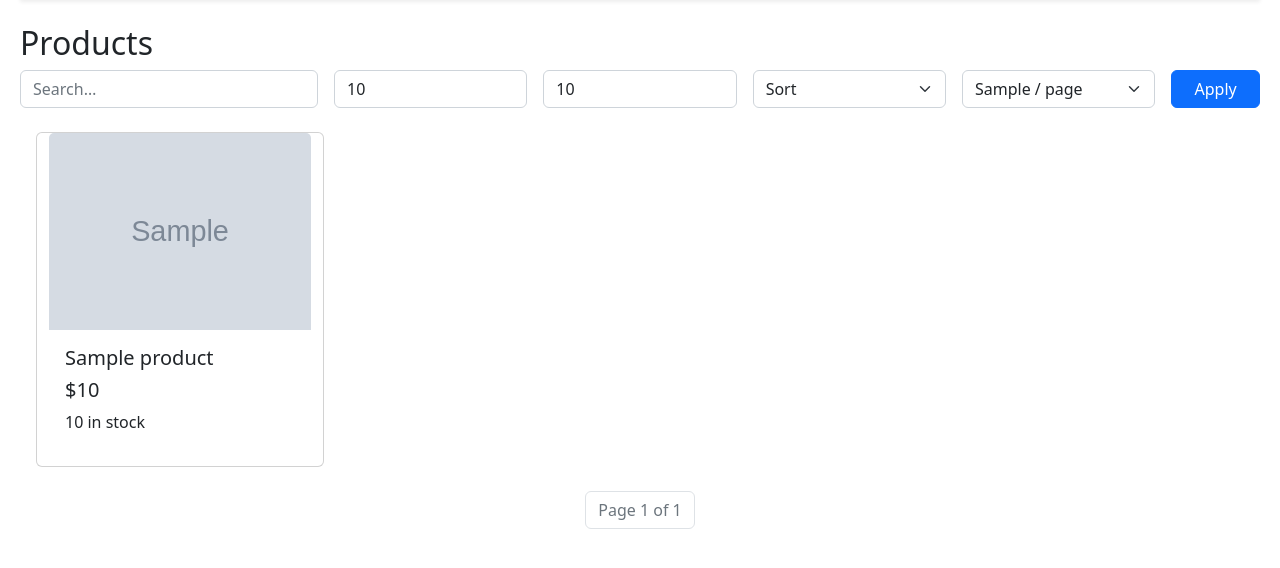
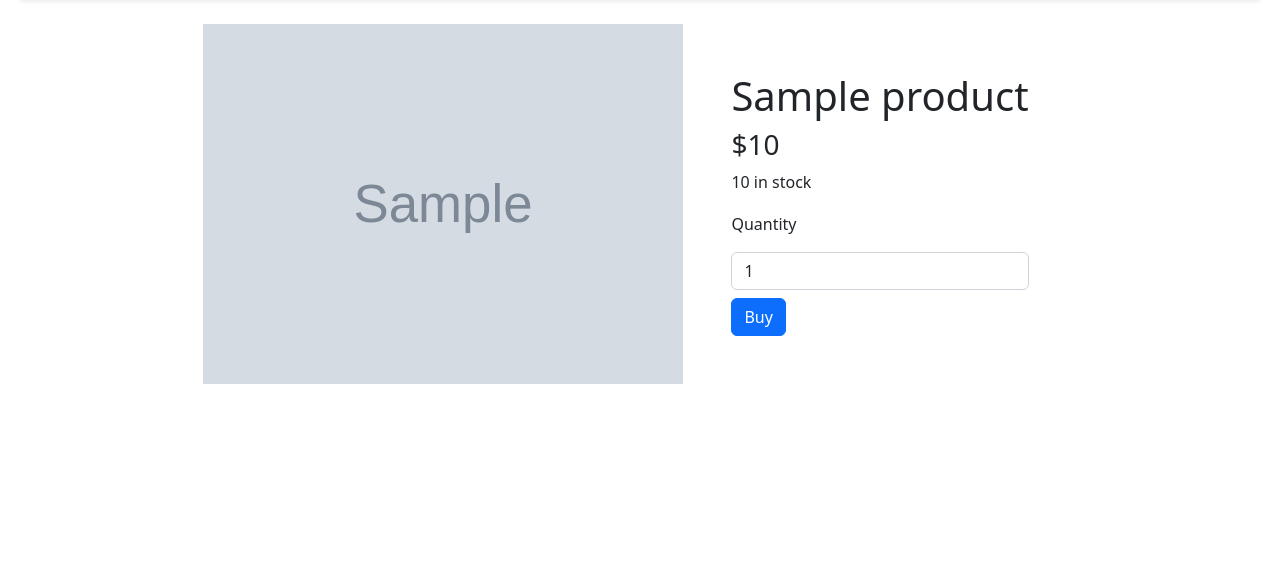
Before and after one commit to conorll/grocery_store, a Django app: template grocery_store_app/templates/grocery_store_app/product.html in a window 1280 px wide. Shown: the part 77-645 px from the top of the page. Run offline with Django 3.2, Linux system fonts and the light colour scheme; the template is opened without the code that fills it: most values are stand-ins (such as "Sample title", 1, 10 or a date in 2020); grey boxes marked "Sample" are stand-in pictures.

Commit message:
revert individual product page back to original + add install requests package to azure pipeline

```diff
--- a/azure-pipelines.yml
+++ b/azure-pipelines.yml
@@ -18,7 +18,8 @@ steps:
       source venv/bin/activate
       python -m pip install --upgrade pip
       pip install django
-    displayName: "Install Django"
+      pip install requests
+    displayName: "Install Packages"
 
   - script: |
       source venv/bin/activate
--- a/grocery_store_app/templates/grocery_store_app/product.html
+++ b/grocery_store_app/templates/grocery_store_app/product.html
@@ -1,80 +1,18 @@
 {% extends "grocery_store_app/layout.html" %}
 
 {% block body %}
-<h2>Products</h2>
-
-<!-- Filter form -->
-<form method="get" class="row g-3 mb-4">
-  <div class="col-md-3">
-    <input type="text" name="q" class="form-control" placeholder="Search…" value="{{ query }}">
+<div class="d-flex justify-content-center">
+  <img src="{{ product.image_url }}" alt="{{ product.title }}" style="width: 30rem;">
+  <div class="d-flex flex-column g-5 p-5">
+    <h1>{{ product.name }}</h1>
+    <h3>${{ product.price }}</h1>
+      <p>{{ product.quantity }} in stock</h1>
+      <form class="mt-auto" action="{% url 'index' %}" method="GET">
+        <label class="form-label" for="quantity">Quantity</label>
+        <input class="form-control my-2" type="number" id="quantity" name="quantity" min="1"
+          max="{{ product.quantity }}" value="1"">
+      <button type=" submit" class="btn btn-primary">Buy</button>
+      </form>
   </div>
-  <div class="col-md-2">
-    <input type="text" name="min_price" class="form-control" placeholder="Min price" value="{{ min_price }}">
-  </div>
-  <div class="col-md-2">
-    <input type="text" name="max_price" class="form-control" placeholder="Max price" value="{{ max_price }}">
-  </div>
-  <div class="col-md-2">
-    <select name="sort" class="form-select">
-      <option value="">Sort</option>
-      <option value="price_asc"  {% if sort == "price_asc" %}selected{% endif %}>Price ↑</option>
-      <option value="price_desc" {% if sort == "price_desc" %}selected{% endif %}>Price ↓</option>
-      <option value="name_asc"   {% if sort == "name_asc" %}selected{% endif %}>Name A–Z</option>
-      <option value="name_desc"  {% if sort == "name_desc" %}selected{% endif %}>Name Z–A</option>
-      <option value="newest"     {% if sort == "newest" %}selected{% endif %}>Newest</option>
-      <option value="oldest"     {% if sort == "oldest" %}selected{% endif %}>Oldest</option>
-    </select>
-  </div>
-  <div class="col-md-2">
-    <select name="per_page" class="form-select">
-      {% for n in per_page_options %}
-        <option value="{{ n }}" {% if per_page|stringformat:"s" == n|stringformat:"s" %}selected{% endif %}>
-          {{ n }} / page
-        </option>
-      {% endfor %}
-    </select>
-  </div>
-  <div class="col-md-1">
-    <button type="submit" class="btn btn-primary w-100">Apply</button>
-  </div>
-</form>
-
-<!-- Product cards -->
-<div class="row mx-3 gap-3">
-  {% for product in products %}
-  <div class="card" style="width: 18rem;">
-    <a class="text-decoration-none text-dark" href="{% url 'product' product.id %}">
-      <img class="card-img-top" src="{{ product.image_url }}" alt="{{ product.name }}">
-      <div class="card-body">
-        <h5 class="card-title">{{ product.name }}</h5>
-        <h5 class="card-title">${{ product.price }}</h5>
-        <p>{{ product.quantity }} in stock</p>
-      </div>
-    </a>
-  </div>
-  {% empty %}
-    <p>No products match your filters.</p>
-  {% endfor %}
 </div>
-
-<!-- Pagination -->
-<nav class="mt-4">
-  <ul class="pagination justify-content-center">
-    {% if page_obj.has_previous %}
-      <li class="page-item">
-        <a class="page-link" href="?page={{ page_obj.previous_page_number }}&{{ querystring }}">Previous</a>
-      </li>
-    {% endif %}
-
-    <li class="page-item disabled">
-      <span class="page-link">Page {{ page_obj.number }} of {{ page_obj.paginator.num_pages }}</span>
-    </li>
-
-    {% if page_obj.has_next %}
-      <li class="page-item">
-        <a class="page-link" href="?page={{ page_obj.next_page_number }}&{{ querystring }}">Next</a>
-      </li>
-    {% endif %}
-  </ul>
-</nav>
 {% endblock %}
```
